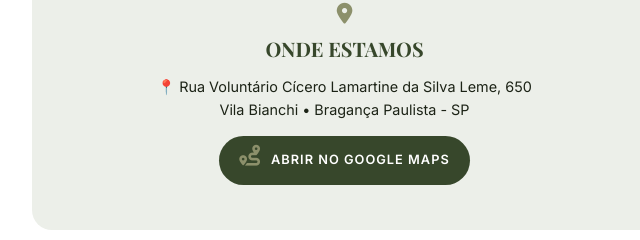
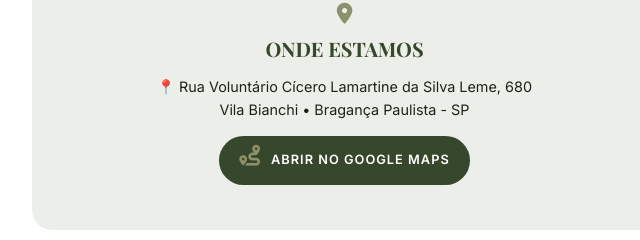
Before and after one commit to garimpeiradecabide-sketch/brecho-garimpeira-de-cabide, a plain HTML site: page index.html in a window 1280 px wide. Shown: the part 2249-2489 px from the top of the page, 28-668 px from the left. Drawn offline with nearby package versions, Linux system fonts and the light colour scheme.

Commit message:
Update index.html

```diff
--- a/index.html
+++ b/index.html
@@ -445,7 +445,7 @@
             <div class="info-bloco">
                 <i class="fas fa-map-marker-alt"></i>
                 <h3>Onde Estamos</h3>
-                <p>📍 Rua Voluntário Cícero Lamartine da Silva Leme, 650<br>Vila Bianchi • Bragança Paulista - SP</p>
+                <p>📍 Rua Voluntário Cícero Lamartine da Silva Leme, 680<br>Vila Bianchi • Bragança Paulista - SP</p>
                 <a href="https://maps.app.goo.gl/kx81opoKf62TgC8A8" class="btn btn-maps" target="_blank">
                     <i class="fas fa-route"></i> Abrir no Google Maps
                 </a>
```
